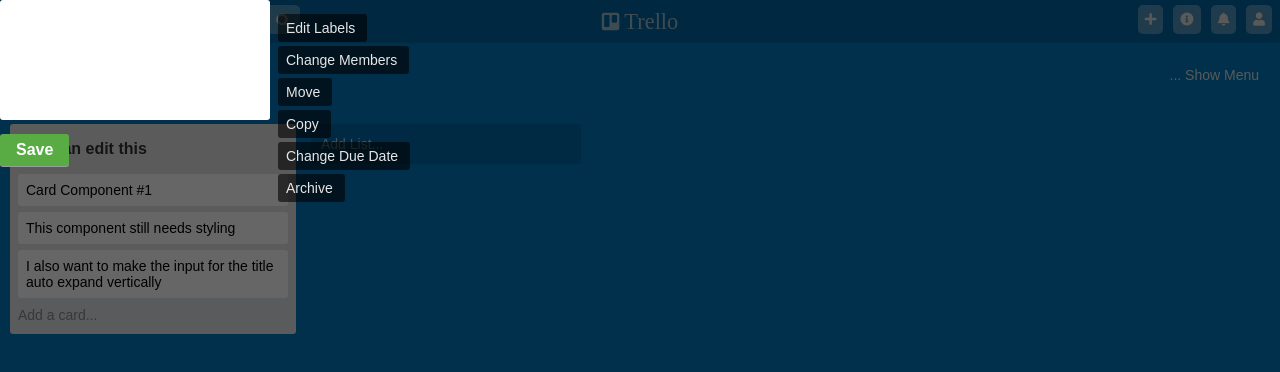
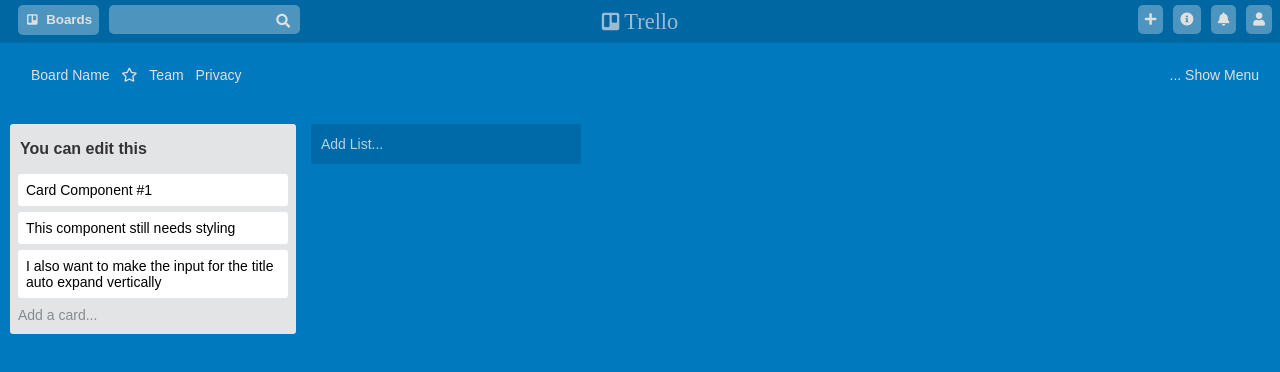
Before and after one commit to chingu-voyage4/Geckos-Team-13, a React (Create React App) app: page / in a window 1280 px wide. Shown: the top 372 px of the page. Built offline with nearby package versions, Linux system fonts and the light colour scheme.

Commit message:
Removed Quickedit from app

```diff
--- a/src/components/App.js
+++ b/src/components/App.js
@@ -3,7 +3,6 @@ import "../styles/style.css";
 import NavbarTop from "./NavbarTop.js";
 import NavbarBottom from "./NavbarBottom.js";
 import Board from "./Board";
-import QuickEditMenu from "./QuickEditCard";
 
 class App extends Component {
     render() {
@@ -12,7 +11,6 @@ class App extends Component {
                 <NavbarTop />
                 <NavbarBottom />
                 <Board />
-                <QuickEditMenu />
             </div>
         );
     }
```
